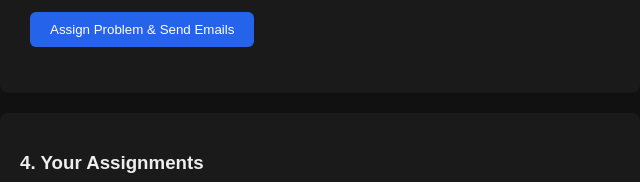
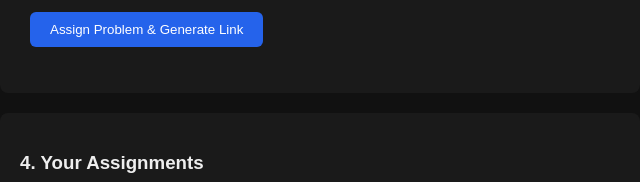
Before and after one commit to kapilmehtaccie-hue/troubleshooting-orchestrator, a website: page public/orchestrator.html in a window 1280 px wide. Shown: the part 934-1116 px from the top of the page, 320-960 px from the left. Drawn offline with nearby package versions, Linux system fonts and the light colour scheme; no server answers.

Commit message:
Update orchestrator.html

```diff
--- a/public/orchestrator.html
+++ b/public/orchestrator.html
@@ -72,7 +72,7 @@
         <input type="file" id="file-upload" accept=".csv,.txt" />
       </div>
 
-      <button id="assign-btn" style="margin-top:15px;">Assign Problem & Send Emails</button>
+      <button id="assign-btn" style="margin-top:15px;">Assign Problem & Generate Link</button>
       <p id="assign-status"></p>
     </div>
 
```
